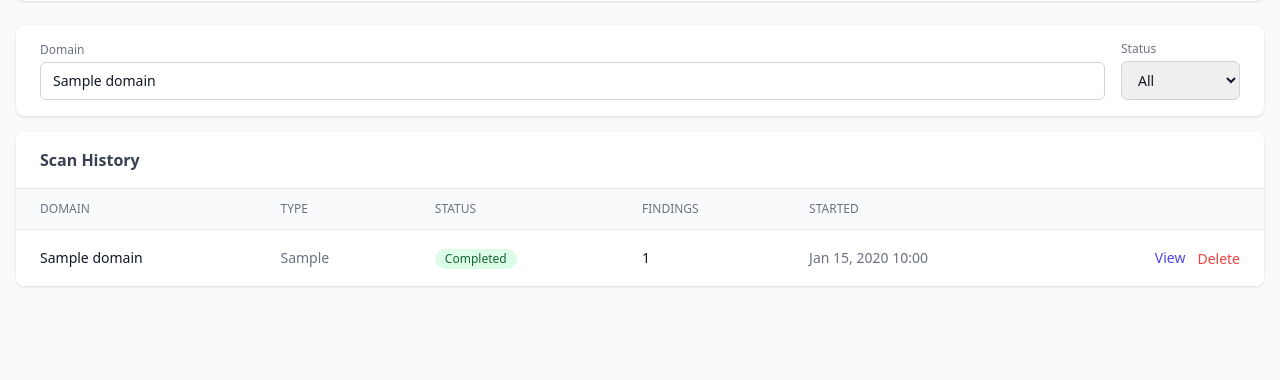
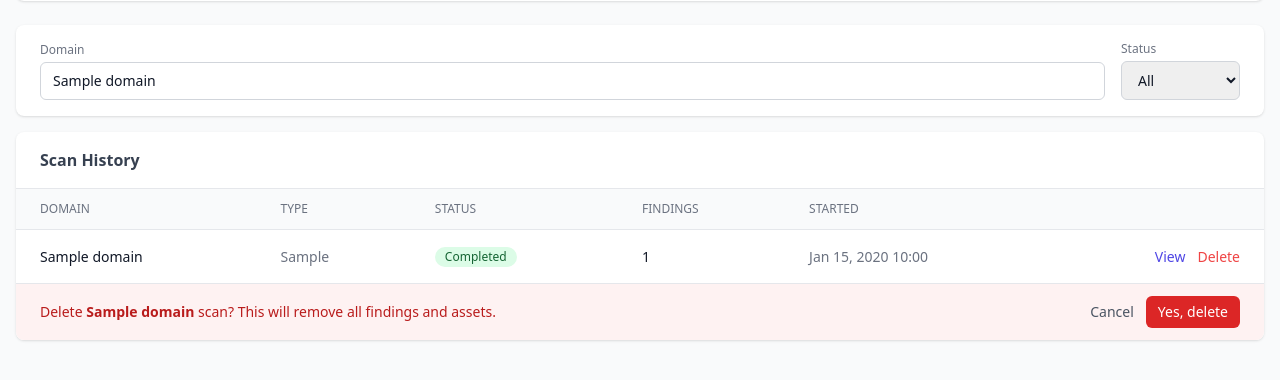
Before and after one commit to cybersecify/OpenEASD, a Django app: template templates/scans/list.html in a window 1280 px wide. Shown: the part 327-707 px from the top of the page. Run offline with Django 5.2, Linux system fonts and the light colour scheme; the template is opened without the code that fills it: most values are stand-ins (such as "Sample title", 1, 10 or a date in 2020); some libraries are stand-ins or nearby versions.

Commit message:
Inline delete confirmation for scan list (Alpine.js)
Replace browser confirm() dialog with inline red banner showing
"Delete domain scan? This will remove all findings and assets."
with Cancel and "Yes, delete" buttons. Matches domain list pattern.

Co-Authored-By: Claude Opus 4.6 (1M context) <noreply@anthropic.com>

```diff
--- a/templates/partials/scan_rows.html
+++ b/templates/partials/scan_rows.html
@@ -1,5 +1,5 @@
 {% for scan in scans %}
-<tr class="hover:bg-gray-50">
+<tr class="hover:bg-gray-50" x-data="{ confirmDelete: false }">
   <td class="px-6 py-4 text-sm font-medium text-gray-900">{{ scan.domain }}</td>
   <td class="px-6 py-4 text-sm text-gray-500">
     <span class="capitalize">{{ scan.scan_type }}</span>
@@ -14,13 +14,27 @@
   </td>
   <td class="px-6 py-4 text-sm text-gray-900">{{ scan.total_findings }}</td>
   <td class="px-6 py-4 text-sm text-gray-500">{{ scan.start_time|date:"M d, Y H:i" }}</td>
-  <td class="px-6 py-4 text-right flex items-center justify-end gap-3">
-    <a href="{% url 'scan-detail' scan.uuid %}" class="text-indigo-600 hover:underline text-sm">View</a>
-    <form method="post" action="{% url 'scan-delete' scan.uuid %}"
-          onsubmit="return confirm('Delete scan for {{ scan.domain }}? All findings and assets will be removed.')">
-      {% csrf_token %}
-      <button type="submit" class="text-red-500 hover:text-red-700 text-sm">Delete</button>
-    </form>
+  <td class="px-6 py-4 text-right">
+    <span x-show="!confirmDelete" class="flex items-center justify-end gap-3">
+      <a href="{% url 'scan-detail' scan.uuid %}" class="text-indigo-600 hover:underline text-sm">View</a>
+      <button @click="confirmDelete = true" class="text-red-500 hover:text-red-700 text-sm">Delete</button>
+    </span>
+  </td>
+</tr>
+<tr x-show="confirmDelete" x-cloak class="bg-red-50">
+  <td colspan="6" class="px-6 py-3">
+    <div class="flex items-center justify-between">
+      <p class="text-sm text-red-700">
+        Delete <span class="font-bold">{{ scan.domain }}</span> scan? This will remove all findings and assets.
+      </p>
+      <div class="flex items-center gap-3">
+        <button @click="confirmDelete = false" class="text-sm text-gray-600 hover:text-gray-800">Cancel</button>
+        <form method="post" action="{% url 'scan-delete' scan.uuid %}">
+          {% csrf_token %}
+          <button type="submit" class="px-3 py-1.5 bg-red-600 text-white text-sm rounded-md hover:bg-red-700">Yes, delete</button>
+        </form>
+      </div>
+    </div>
   </td>
 </tr>
 {% empty %}
```
